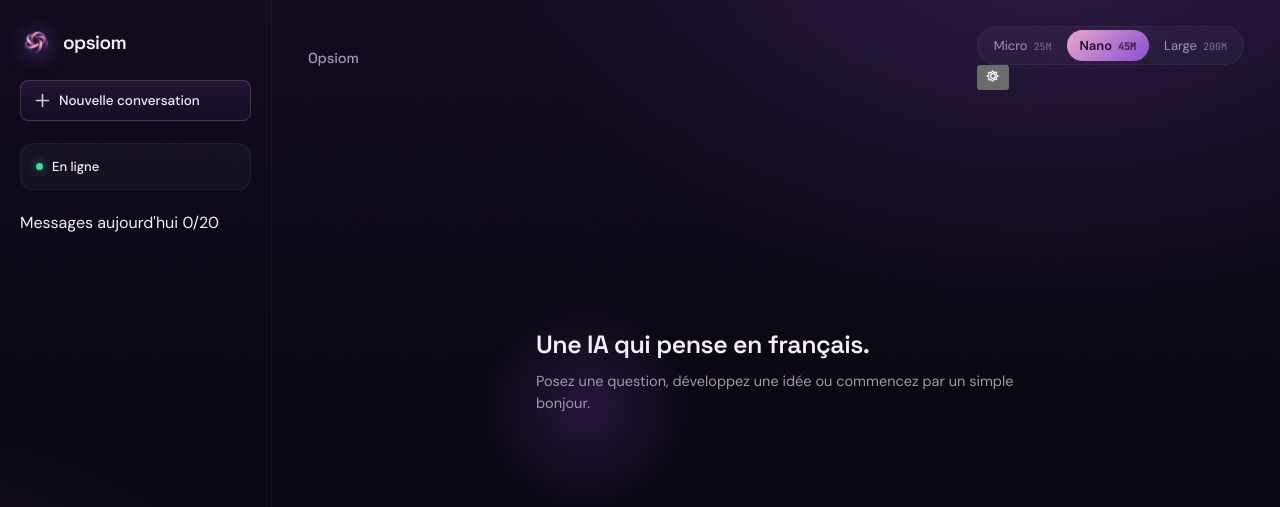
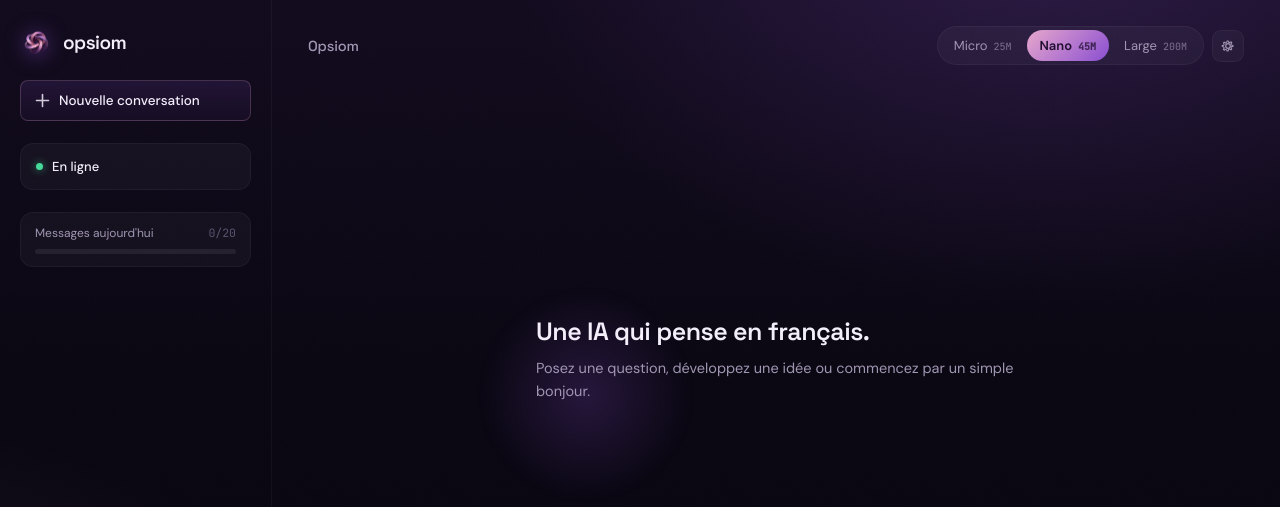
Before and after one commit to JuloEco/Opsiom-frontend, a Flask app: page / in a window 1280 px wide. Shown: the top 507 px of the page. Run offline with Flask 3, Linux system fonts and the light colour scheme; the visitor is signed in with stand-in values (Sample User, id 1); data comes from the database, SQL or seed files in the repository; data that the repository does not hold is empty.

Commit message:
Add files via upload

```diff
--- a/static/css/style.css
+++ b/static/css/style.css
@@ -187,6 +187,48 @@ body::after {
   background: var(--grad-brand);
 }
 
+/* ---- Quota gratuit (messages/jour) ------------------------------------ */
+
+#quota-card {
+  border: 1px solid var(--line-soft);
+  border-radius: var(--radius-m);
+  padding: 12px 14px;
+  background: var(--panel);
+  display: flex;
+  flex-direction: column;
+  gap: 8px;
+}
+
+#quota-row {
+  display: flex;
+  align-items: baseline;
+  justify-content: space-between;
+  gap: 8px;
+}
+
+#quota-label { font-size: 12px; color: var(--ink-dim); }
+#quota-count {
+  font-family: 'JetBrains Mono', monospace;
+  font-size: 11.5px;
+  color: var(--ink-faint);
+  flex-shrink: 0;
+}
+
+#quota-bar-track {
+  height: 5px;
+  border-radius: 999px;
+  background: rgba(255, 255, 255, .07);
+  overflow: hidden;
+}
+#quota-bar-fill {
+  height: 100%;
+  border-radius: 999px;
+  background: var(--grad-brand);
+  transition: width .3s ease, background .2s ease;
+}
+#quota-bar-fill.warn { background: linear-gradient(135deg, #f0c56a, var(--orchid)); }
+#quota-bar-fill.empty { background: var(--red); }
+
 #account-row {
   margin-top: auto;
   padding-top: 14px;
@@ -296,6 +338,122 @@ body::after {
 }
 .model-btn.active small { opacity: .75; }
 
+#topbar-controls {
+  display: flex;
+  align-items: center;
+  gap: 8px;
+}
+
+/* ---- Panneau de réglages de génération --------------------------------- */
+
+#settings-wrap { position: relative; }
+
+#settings-toggle {
+  display: flex;
+  align-items: center;
+  justify-content: center;
+  width: 32px;
+  height: 32px;
+  border: 1px solid var(--line-soft);
+  border-radius: 9px;
+  background: var(--panel);
+  color: var(--ink-dim);
+  cursor: pointer;
+  transition: color .15s ease, border-color .15s ease, background .15s ease;
+}
+#settings-toggle:hover { color: var(--ink); border-color: rgba(231, 167, 204, .3); }
+#settings-toggle[aria-expanded="true"] {
+  color: var(--orchid);
+  border-color: rgba(231, 167, 204, .4);
+  background: rgba(138, 79, 209, .1);
+}
+
+#settings-panel {
+  position: absolute;
+  top: calc(100% + 10px);
+  right: 0;
+  width: 268px;
+  z-index: 20;
+  border: 1px solid var(--line);
+  border-radius: var(--radius-m);
+  background: var(--glass);
+  backdrop-filter: blur(20px);
+  box-shadow: var(--shadow-glow);
+  padding: 16px 16px 12px;
+  display: flex;
+  flex-direction: column;
+  gap: 14px;
+}
+#settings-panel[hidden] { display: none; }
+
+#settings-panel-title {
+  font-family: 'Space Grotesk', sans-serif;
+  font-size: 13px;
+  font-weight: 600;
+  margin: 0;
+}
+#settings-panel-hint {
+  margin: -8px 0 0;
+  font-size: 11.5px;
+  color: var(--ink-faint);
+  line-height: 1.45;
+}
+
+.settings-row { display: flex; flex-direction: column; gap: 6px; }
+.settings-row label {
+  display: flex;
+  align-items: center;
+  justify-content: space-between;
+  font-size: 12.5px;
+  color: var(--ink-dim);
+}
+.settings-val {
+  font-family: 'JetBrains Mono', monospace;
+  font-size: 11px;
+  color: var(--ink);
+}
+
+.settings-row input[type="range"] {
+  -webkit-appearance: none;
+  appearance: none;
+  width: 100%;
+  height: 4px;
+  border-radius: 999px;
+  background: rgba(255, 255, 255, .1);
+  cursor: pointer;
+}
+.settings-row input[type="range"]::-webkit-slider-thumb {
+  -webkit-appearance: none;
+  width: 14px; height: 14px;
+  border-radius: 50%;
+  background: var(--grad-brand);
+  border: 2px solid var(--void-2);
+  box-shadow: 0 0 0 1px rgba(231, 167, 204, .5);
+  cursor: pointer;
+}
+.settings-row input[type="range"]::-moz-range-thumb {
+  width: 14px; height: 14px;
+  border-radius: 50%;
+  background: var(--violet);
+  border: 2px solid var(--void-2);
+  box-shadow: 0 0 0 1px rgba(231, 167, 204, .5);
+  cursor: pointer;
+}
+
+#settings-reset {
+  align-self: flex-start;
+  border: none;
+  background: transparent;
+  color: var(--ink-faint);
+  font-family: inherit;
+  font-size: 12px;
+  padding: 2px 0;
+  cursor: pointer;
+  text-decoration: underline;
+  text-underline-offset: 2px;
+}
+#settings-reset:hover { color: var(--orchid); }
+
 /* ---- Fil de conversation --------------------------------------------- */
 
 #conversation {
```
Also changed, not shown: other parts of static/css/style.css (+79 -0 lines).
